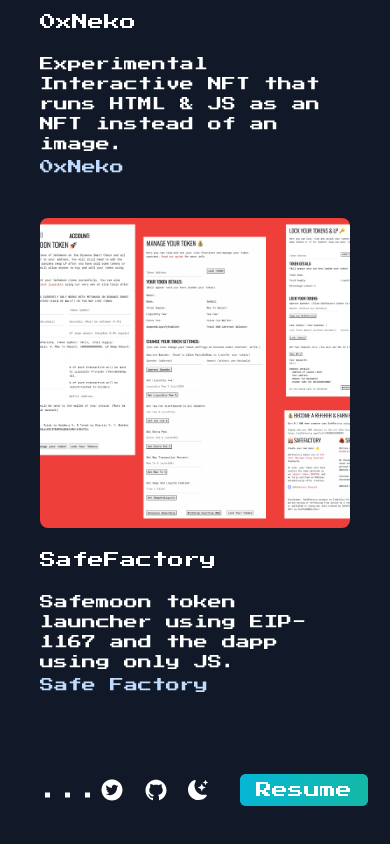
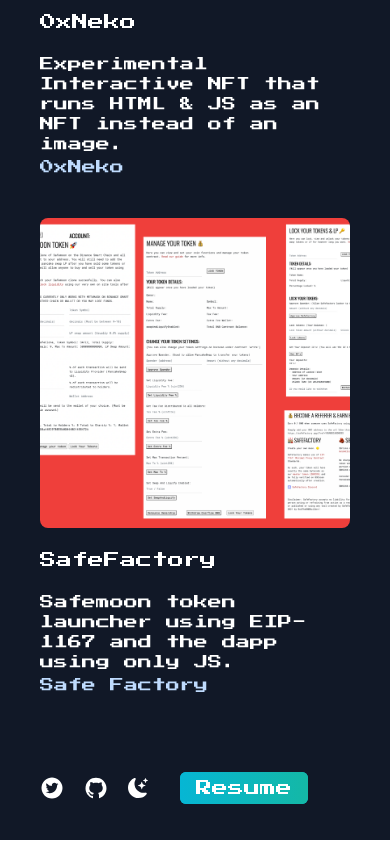
Before and after one commit to elonsdev/elonsdevportfolio, a Next.js app: page / in a window 390 px wide. Shown: the part 3534-4378 px from the top of the page. Built offline with nearby package versions, Linux system fonts and the light colour scheme.

Commit message:
hidden, block in footer for mobile

```diff
--- a/pages/index.js
+++ b/pages/index.js
@@ -159,7 +159,7 @@
         </section>
         <section>
           <nav className='py-10 flex justify-between'>
-            <h1 className='text-xl  dark:text-white'>...</h1>
+            <h1 className=' hidden  md:block text-xl  dark:text-white'>...</h1>
             <ul className='flex items-center dark:text-white'>
               <li>
                 <a href='https://twitter.com/elonsdev'><AiFillTwitterCircle className='text-2xl cursor-pointer'/></a>
```
